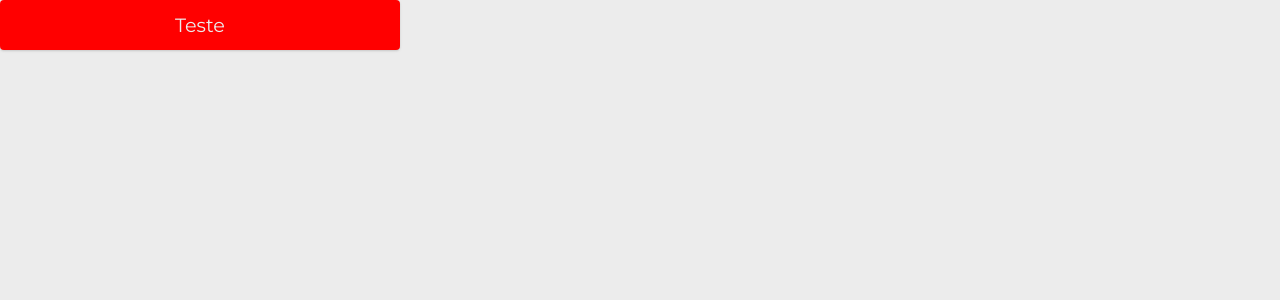
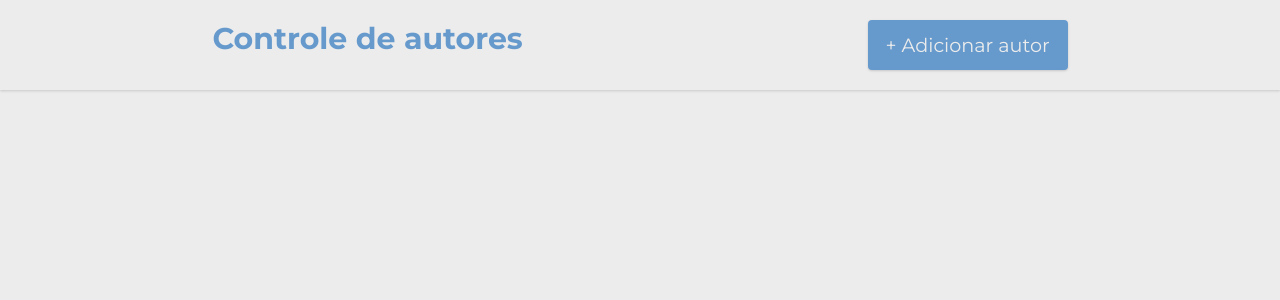
Before and after one commit to kdumagalhaes/crud-vuejs, a Vue app in the folder frontend/: page / in a window 1280 px wide. Shown: the top 300 px of the page. Built offline with nearby package versions, Linux system fonts and the light colour scheme.

Commit message:
Add header component

```diff
--- a/frontend/src/App.vue
+++ b/frontend/src/App.vue
@@ -1,14 +1,15 @@
 <template>
-  <Button text="Teste" backgroundColor="#ff0000" height="50px" maxWidth="400px" />
+  <Header />
 </template>
 
 <script>
 // components
-import Button from "./components/Button.vue";
+import Header from "./components/Header.vue";
+
 export default {
   name: "App",
   components: {
-    Button,
+    Header,
   },
 };
 </script>
--- /dev/null
+++ b/frontend/src/components/Header.vue
@@ -0,0 +1,35 @@
+<template>
+  <header class="header">
+    <h1 class="logo">Controle de autores</h1>
+    <Button
+      text="+ Adicionar autor"
+      backgroundColor="#6699cc"
+      height="50px"
+      maxWidth="200px"
+    />
+  </header>
+</template>
+
+<script>
+// components
+import Button from "./Button.vue";
+export default {
+  name: "Header",
+  components: {
+    Button,
+  },
+};
+</script>
+
+<style lang="scss" scoped>
+.header {
+  display: flex;
+  justify-content: space-around;
+  padding: 20px 40px;
+  box-shadow: 0 1px 3px 0 rgba(0, 0, 0, 0.1), 0 1px 2px 0 rgba(0, 0, 0, 0.06);
+}
+
+.logo {
+  color: $blue-gray;
+}
+</style>
```
